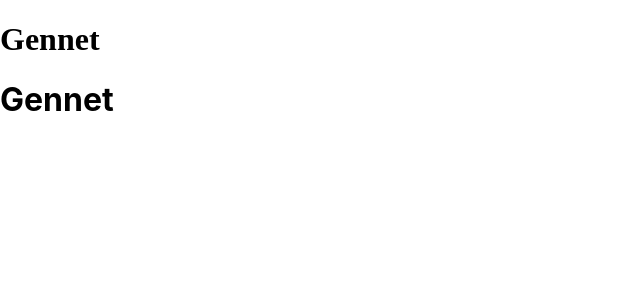
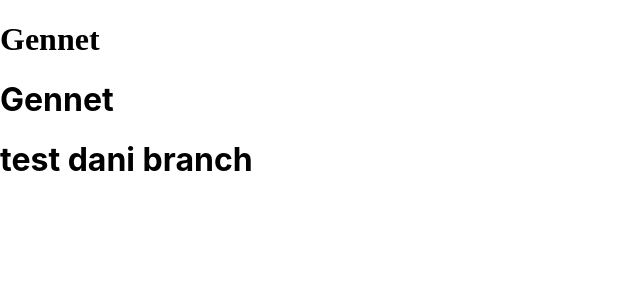
Before and after one commit to taehwan01/gennet-react, a React (Create React App) app: page / in a window 1280 px wide. Shown: the top 300 px of the page, without its empty margins (0-640 px from the left). Built offline with nearby package versions, Linux system fonts and the light colour scheme.

Commit message:
test dani branch

```diff
--- a/src/App.js
+++ b/src/App.js
@@ -3,6 +3,7 @@ function App() {
     <div>
       <h1 className='font-style-test'>Gennet</h1>
       <h1>Gennet</h1>
+      <h1>test dani branch</h1>
     </div>
   );
 }
```
